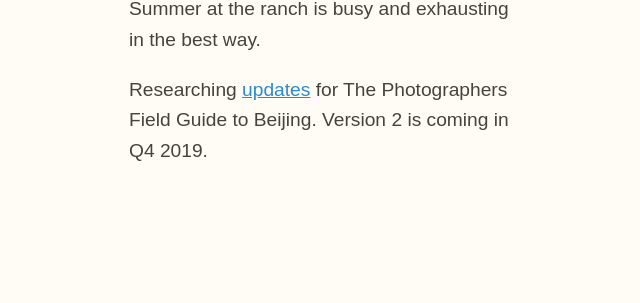
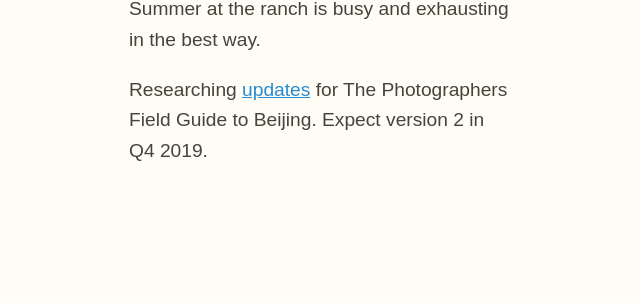
Before and after one commit to zachmccabe/zachmccabe.github.io, a Jekyll site: the page built from now.md, in a window 1280 px wide and 900 px high, scrolled down 352 px. Shown: the part 181-484 px from the top of the window, without its empty margins (319-959 px from the left). Built offline with Jekyll 4.4.1, drawn with Linux system fonts in a browser that asks for light colours.

Commit message:
Update now.md

```diff
--- a/now.md
+++ b/now.md
@@ -20,7 +20,7 @@ Updated: {{ page.date | date: "%b %d %Y" }}
 
 Summer at the ranch is busy and exhausting in the best way.
 
-Researching [updates](https://www.zachmccabe.com/beijing/index.html#book-updates) for The Photographers Field Guide to Beijing. Version 2 is coming in Q4 2019.
+Researching [updates](https://www.zachmccabe.com/beijing/index.html#book-updates) for The Photographers Field Guide to Beijing. Expect version 2 in Q4 2019.
 
 
 
```
